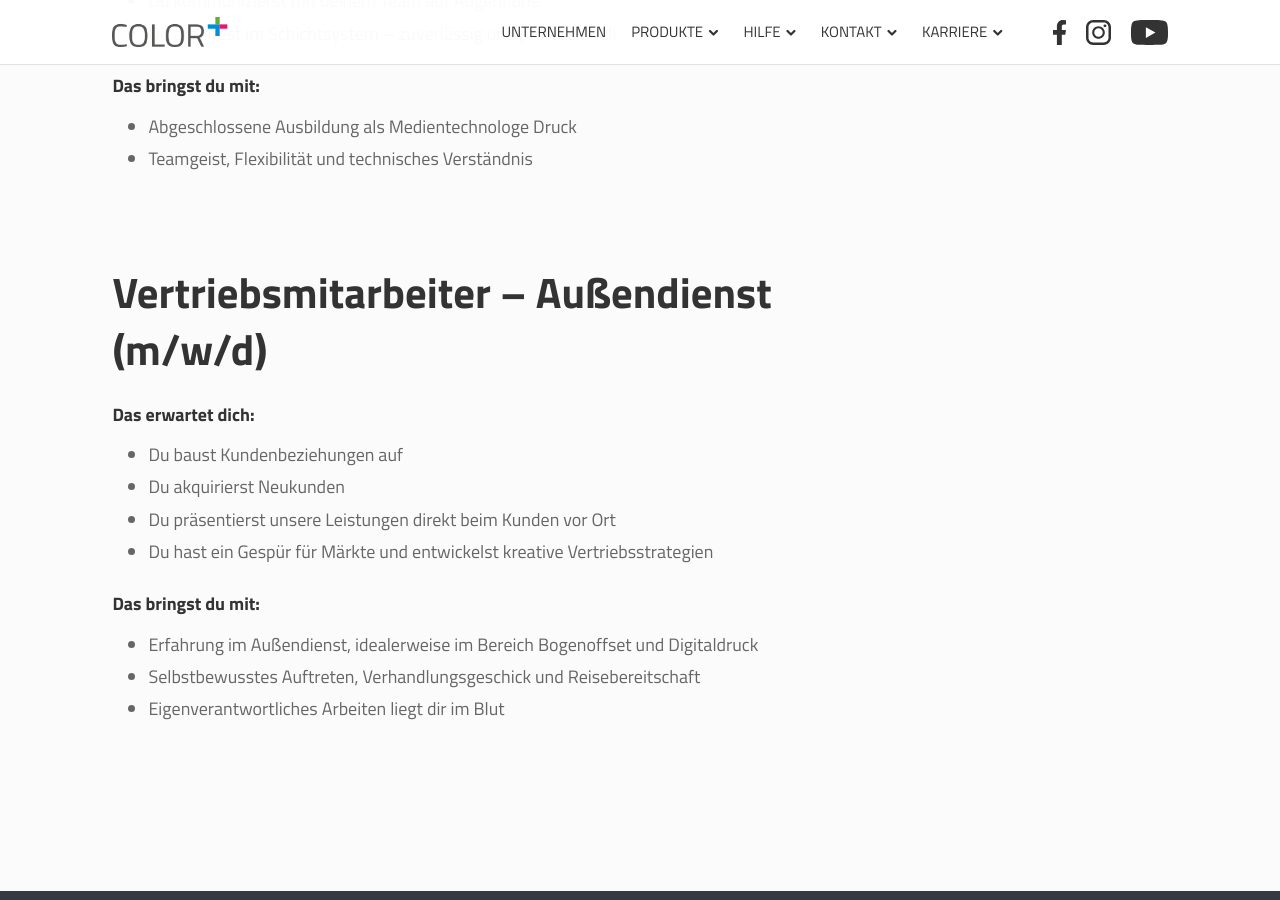
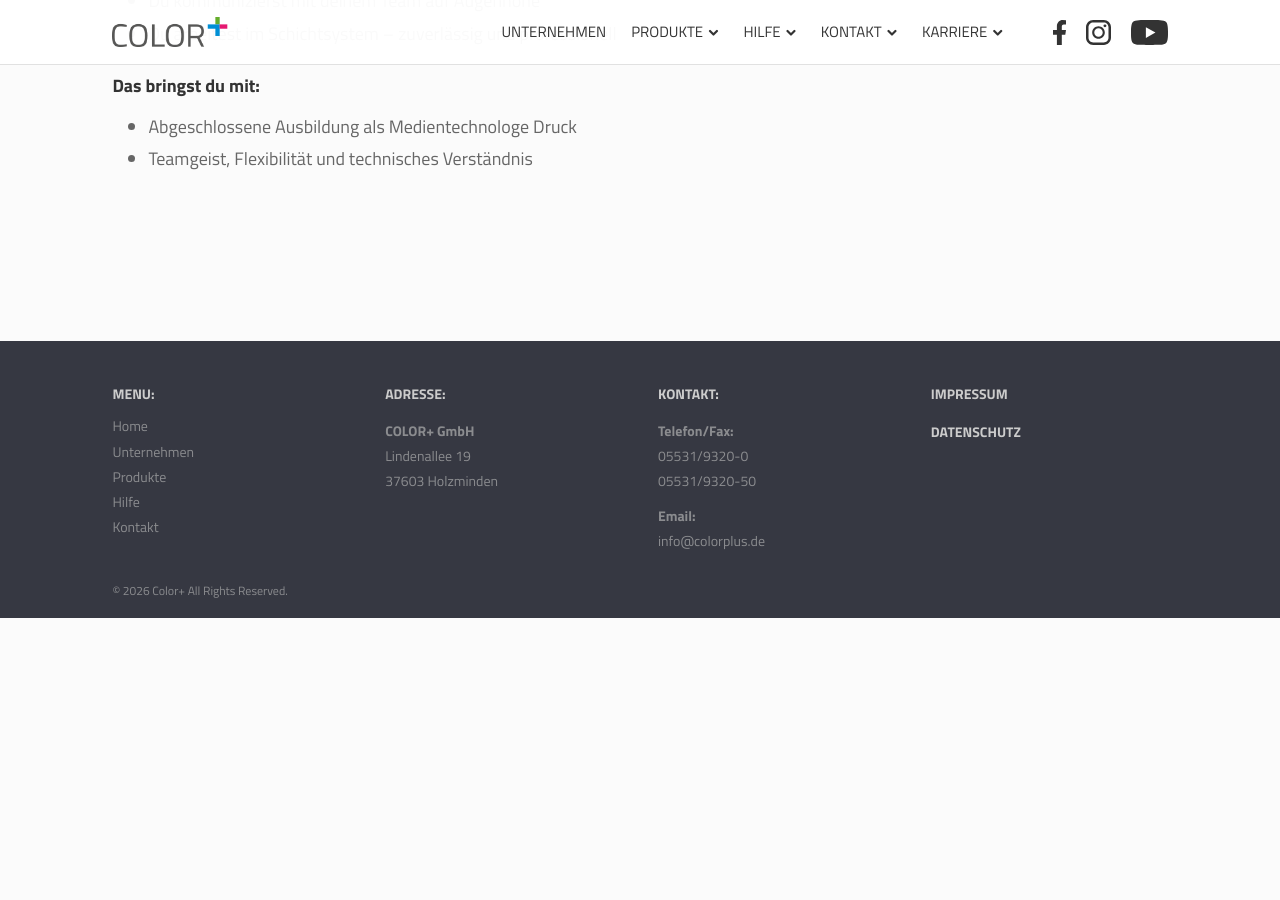
Before and after one commit to colorplusWeb/colorplus.de, a Jekyll site: the page built from _pages/karriere/index.html, in a window 1280 px wide and 900 px high, scrolled down 764 px. Built offline with Jekyll 4.4.1, drawn with Linux system fonts in a browser that asks for light colours; after the commit the page ends 1382 px from its top, so only the background shows below that.

Commit message:
außendienst anzeige raus

```diff
--- a/_pages/karriere/index.html
+++ b/_pages/karriere/index.html
@@ -48,7 +48,7 @@ published: true
           </ul>
           <br />
           <br />
-          <h1 style="margin-top: 0em; margin-bottom: 0">
+          <!-- <h1 style="margin-top: 0em; margin-bottom: 0">
             Vertriebsmitarbeiter – Außendienst (m/w/d)
           </h1>
           <h4>Das erwartet dich:</h4>
@@ -76,7 +76,7 @@ published: true
             <li>Eigenverantwortliches Arbeiten liegt dir im Blut</li>
           </ul>
           <br />
-          <br />
+          <br /> -->
           <!-- <h1 style="margin-top: 0em; margin-bottom: 0">
             Vertriebsmitarbeiter – Innendienst (m/w/d)
           </h1>
```
